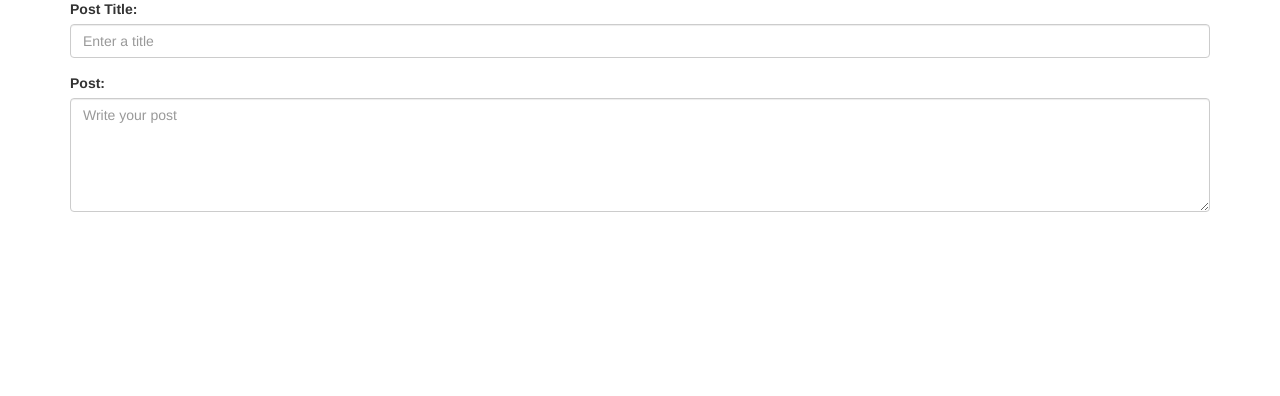
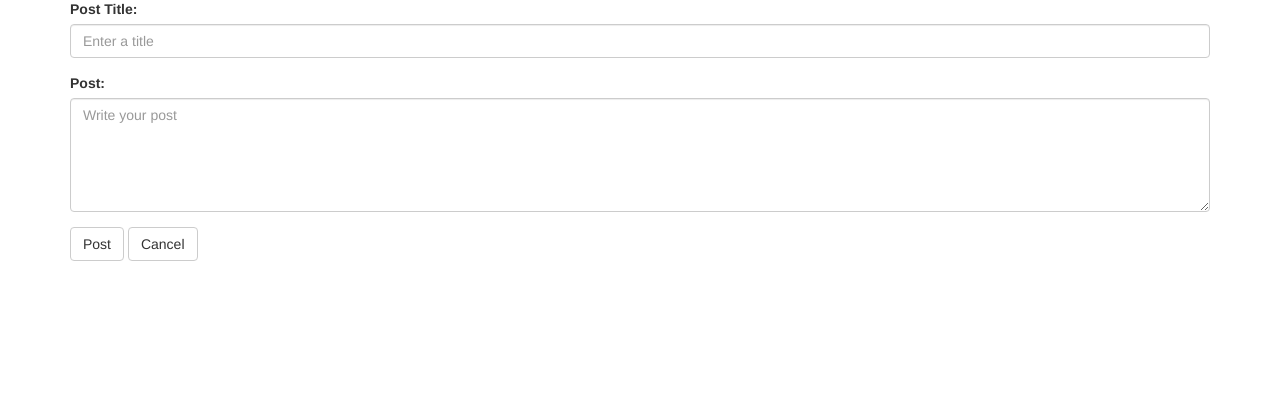
Before and after one commit to psydeolite/bloginator, a Flask app: template templates/write_post.html in a window 1280 px wide. Shown: the part 64-460 px from the top of the page. Run offline with Flask 2, Linux system fonts and the light colour scheme; the template is opened without the code that fills it, so the values that code supplies are empty; some libraries are stand-ins or nearby versions.

Commit message:
forgot buttons on write post whoops

```diff
--- a/templates/write_post.html
+++ b/templates/write_post.html
@@ -22,6 +22,9 @@
       <textarea class="form-control" rows="5" id="body" placeholder="Write your post"></textarea>
     </div>
   </form>
+
+<button type="button" class="btn btn-default">Post</button>
+<button type="button" class="btn btn-default">Cancel</button>
 </div>
 
 </body>
```
